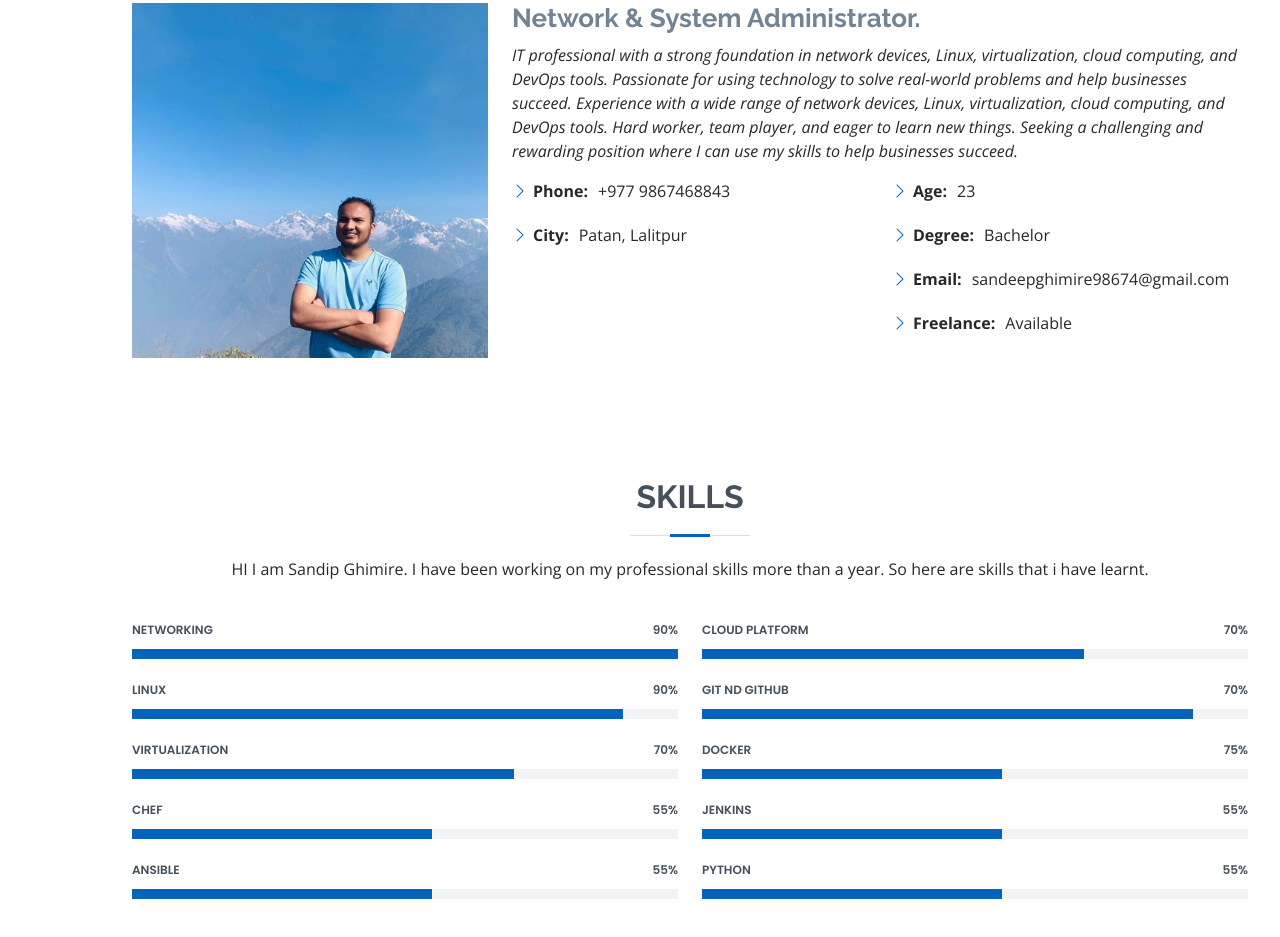
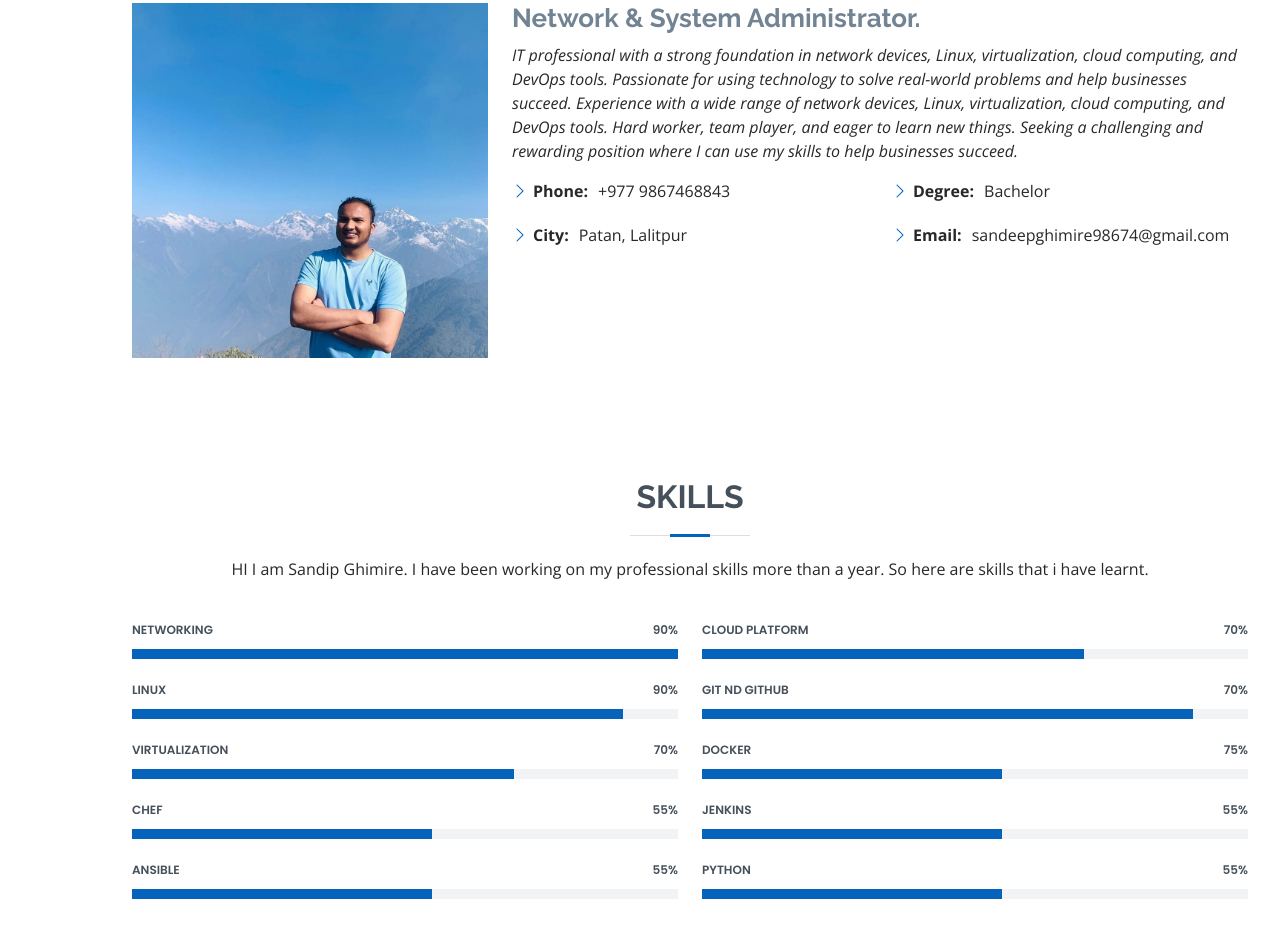
Before and after one commit to sandeep98674/Portfolio, a plain HTML site: page index.html in a window 1280 px wide. Shown: the part 1013-1950 px from the top of the page. Drawn offline with nearby package versions, Linux system fonts and the light colour scheme.

Commit message:
Update index.html
Remove Age

```diff
--- a/index.html
+++ b/index.html
@@ -103,10 +103,10 @@ IT professional with a strong foundation in network devices, Linux, virtualizati
               </div>
               <div class="col-lg-6">
                 <ul>
-                  <li><i class="bi bi-chevron-right"></i> <strong>Age:</strong> <span>23</span></li>
+
                   <li><i class="bi bi-chevron-right"></i> <strong>Degree:</strong> <span>Bachelor</span></li>
                   <li><i class="bi bi-chevron-right"></i> <strong>Email:</strong> <span>sandeepghimire98674@gmail.com</span></li>
-                  <li><i class="bi bi-chevron-right"></i> <strong>Freelance:</strong> <span>Available</span></li>
+
                 </ul>
               </div>
             </div>
```
